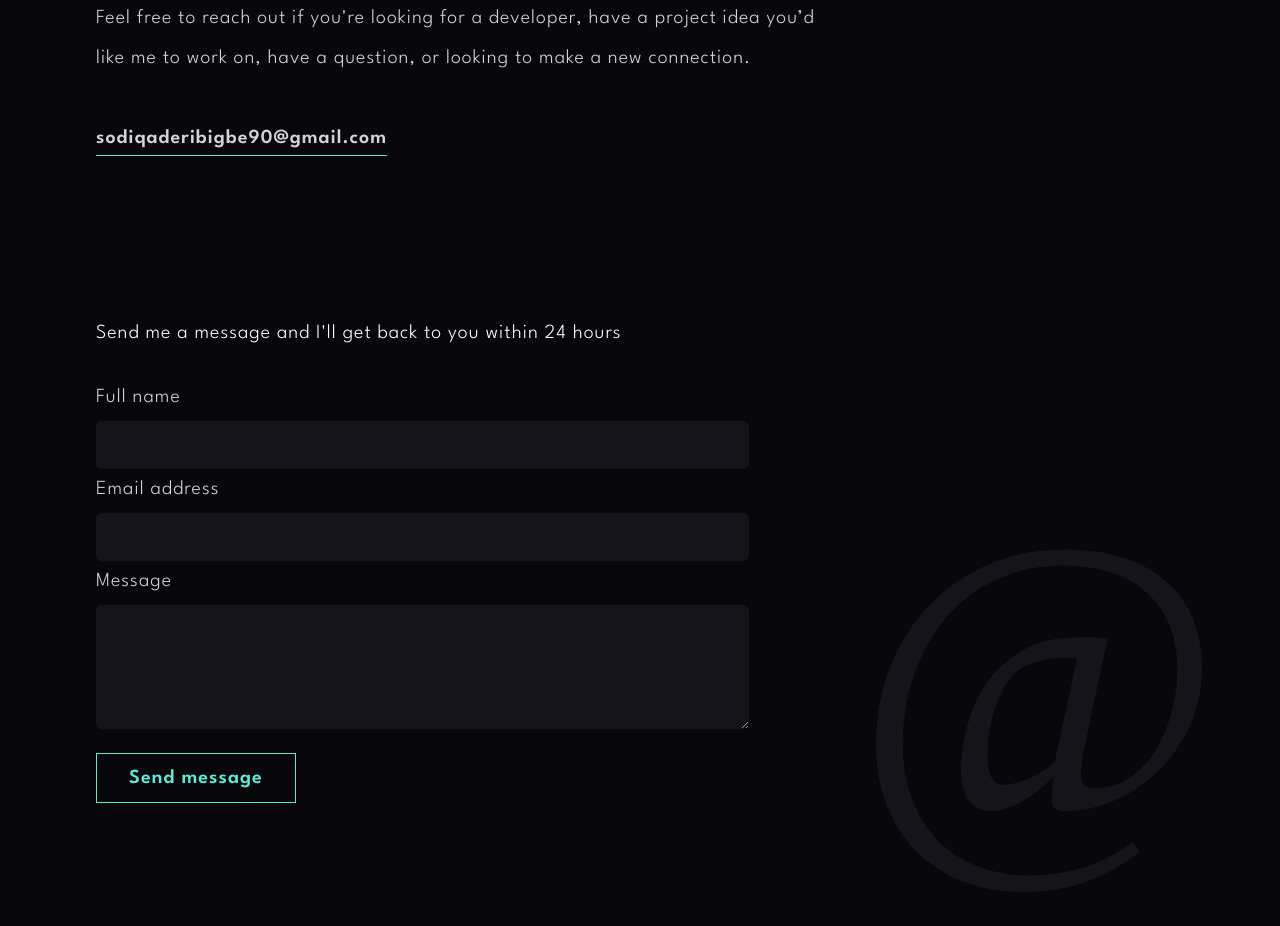
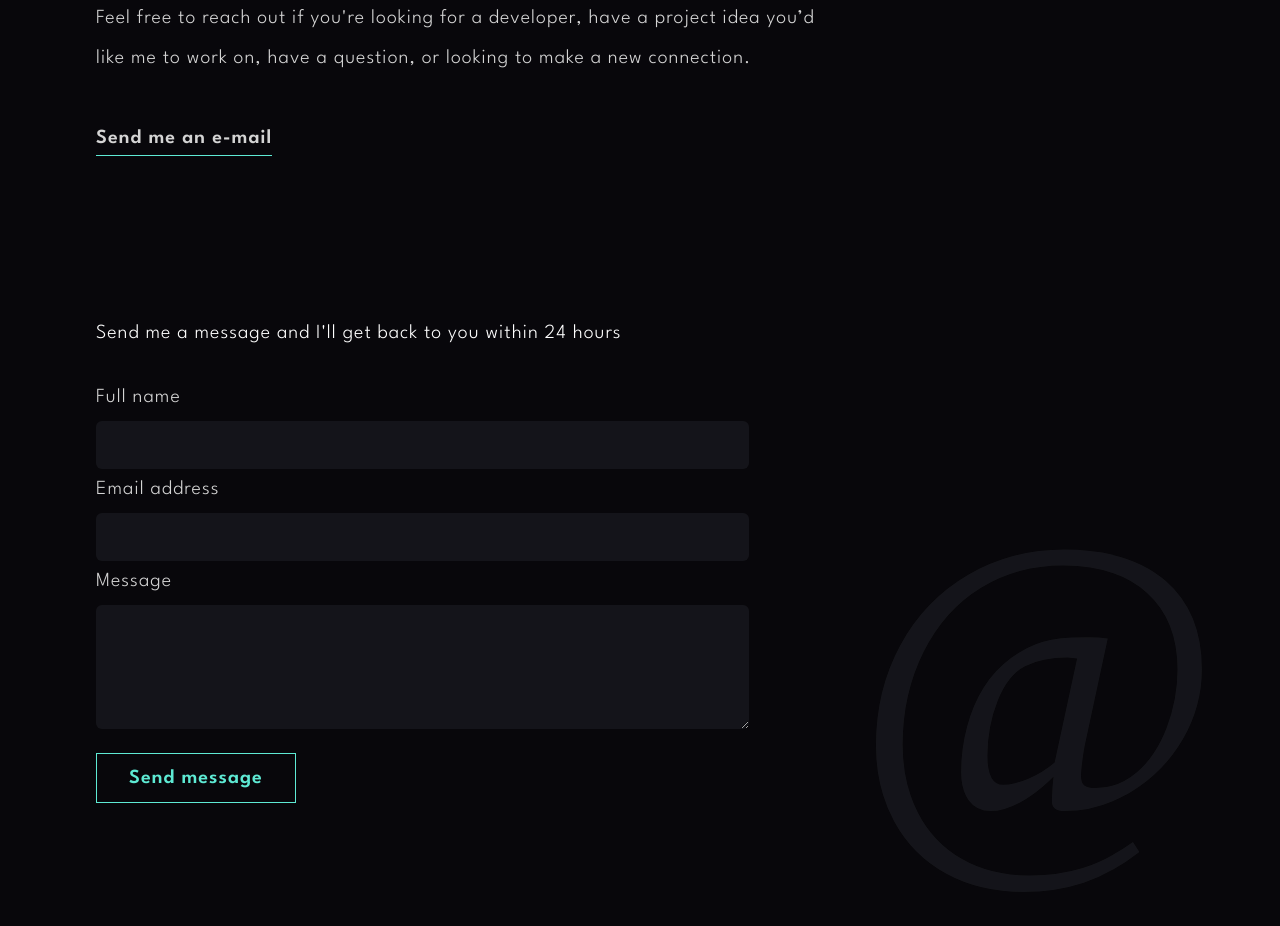
Before and after one commit to deyemiobaa/sa-portfolio, a React (Vite) app: page / in a window 1280 px wide. Shown: the part 3260-4186 px from the top of the page. Built offline with nearby package versions, Linux system fonts and the light colour scheme.

Commit message:
Update welcome page

```diff
--- a/src/pages/welcome.js
+++ b/src/pages/welcome.js
@@ -52,7 +52,7 @@ export default function Welcome() {
         <h2 className="text-4xl font-light text-white md:text-5xl font-spectral">Let's build something together</h2>
         <p className="py-10 md:w-2/3">Feel free to reach out if you're looking for a developer, have a project idea you’d like me to work on, have a question, or looking to make a new connection.
         </p>
-        <a href="mailto:sodiqaderibigbe90@gmail.com" className="pb-2 font-semibold border-b border-teal-300">sodiqaderibigbe90@gmail.com</a>
+        <a href="mailto:sodiqaderibigbe90@gmail.com" className="pb-2 font-semibold border-b border-teal-300">Send me an e-mail</a>
         <Form />
       </section>
 
```
